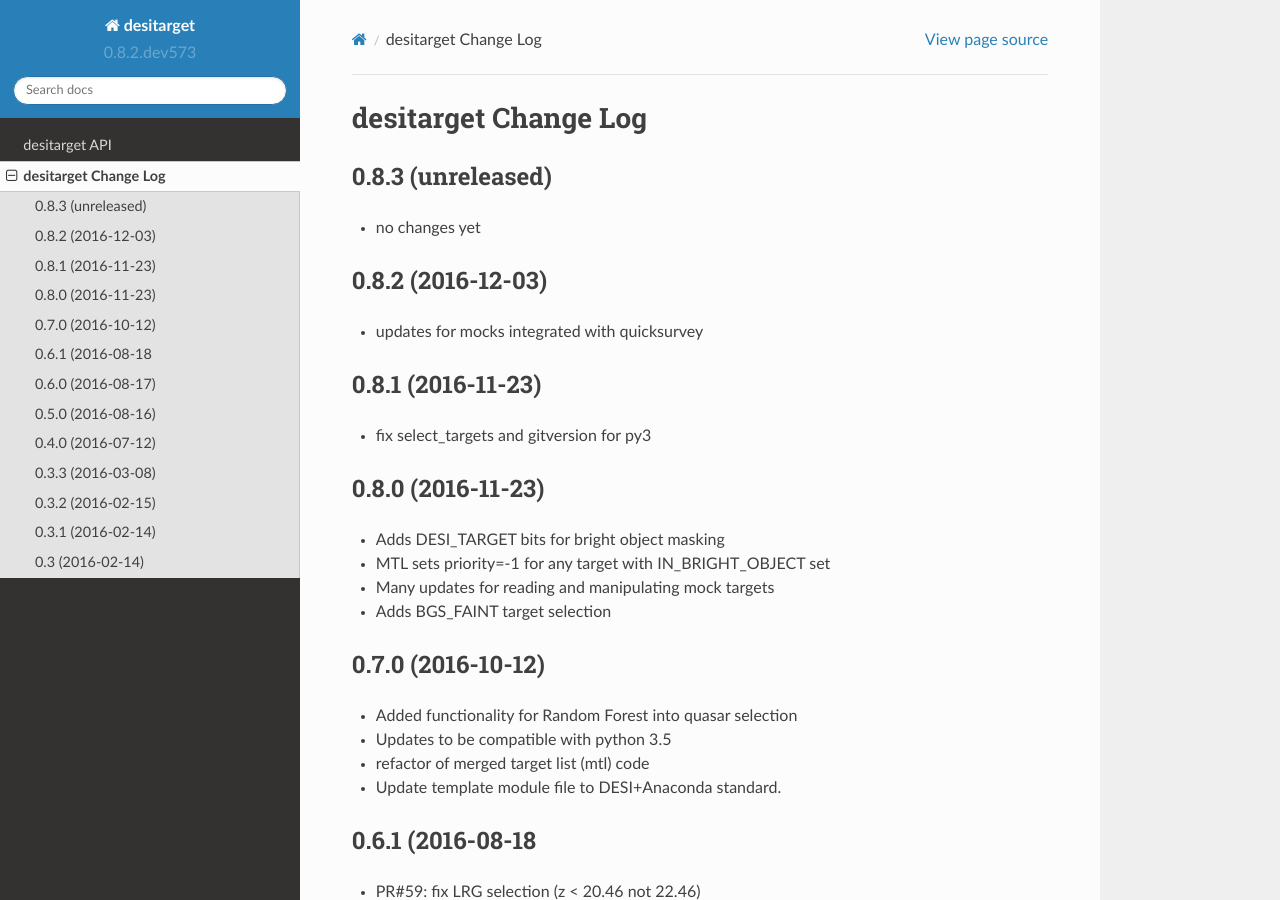
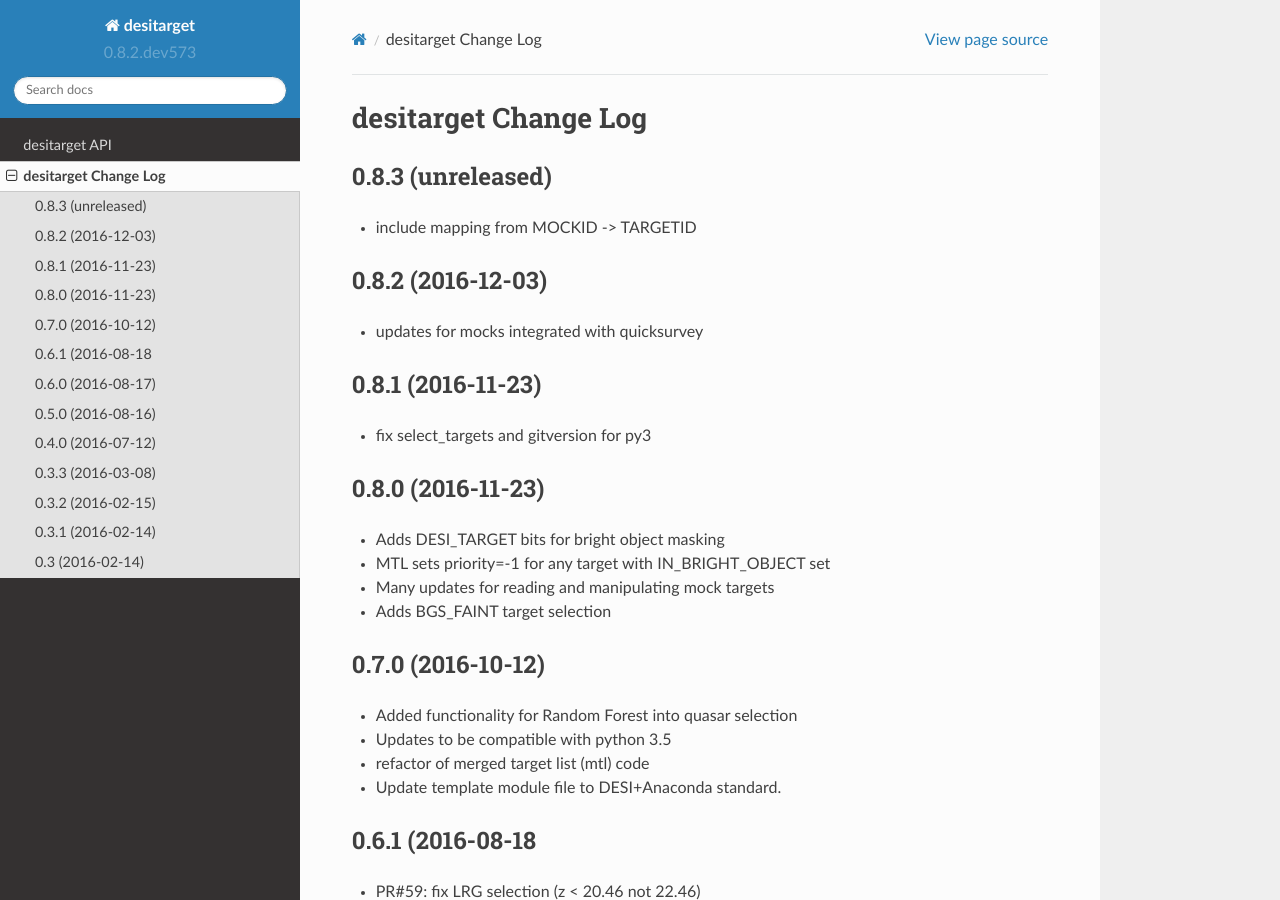
Before and after one commit to desihub/desitarget, a Sphinx documentation site: the page built from doc/changes.rst, in a window 1280 px wide and 900 px high. Built offline with Sphinx 7.4.7 and the Read the Docs theme 2.0.0, drawn with Linux system fonts in a browser that asks for light colours.

Commit message:
update changes.rst for MOCKID

```diff
--- a/doc/changes.rst
+++ b/doc/changes.rst
@@ -5,7 +5,7 @@ desitarget Change Log
 0.8.3 (unreleased)
 ------------------
 
-* no changes yet
+* include mapping from MOCKID -> TARGETID
 
 0.8.2 (2016-12-03)
 ------------------
```
